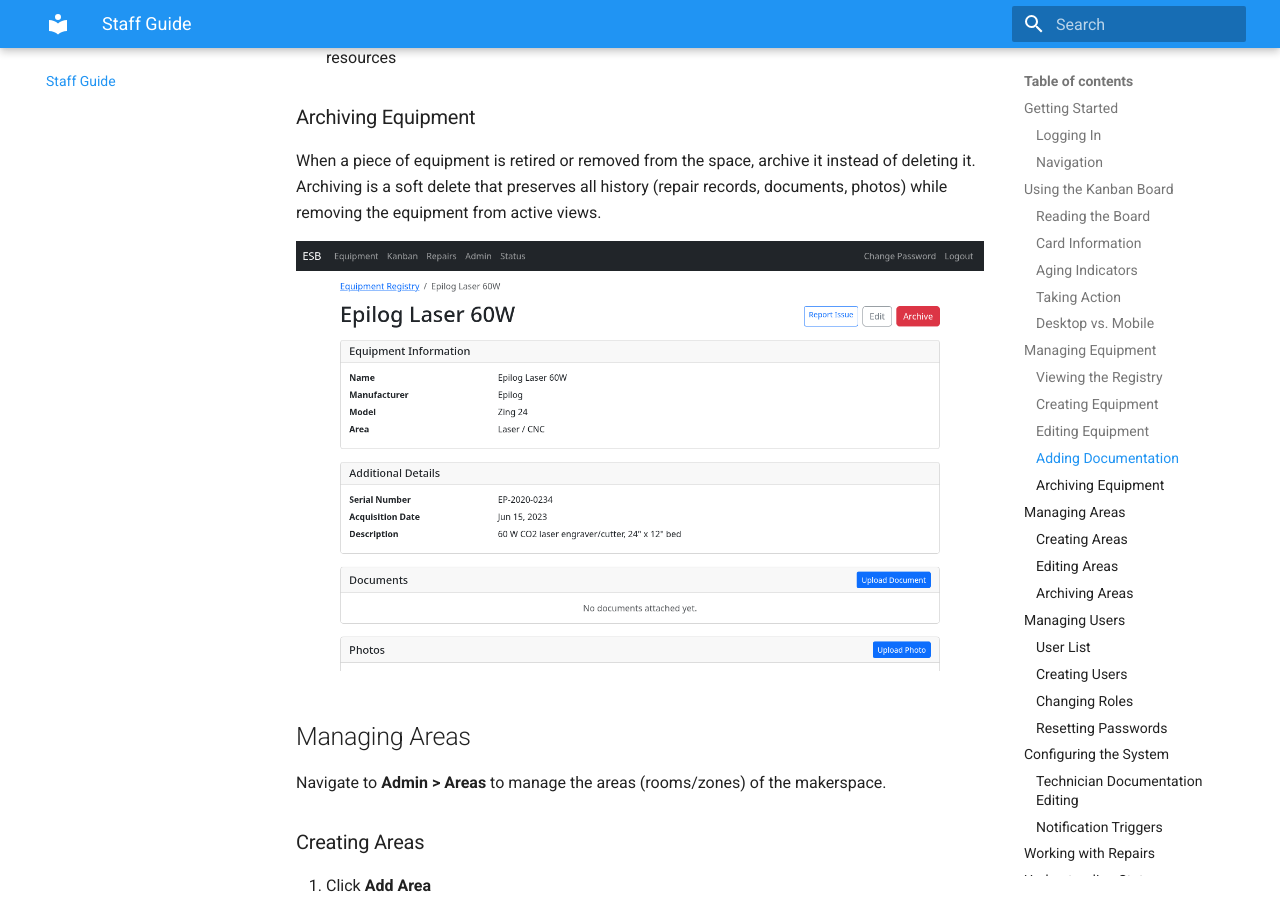
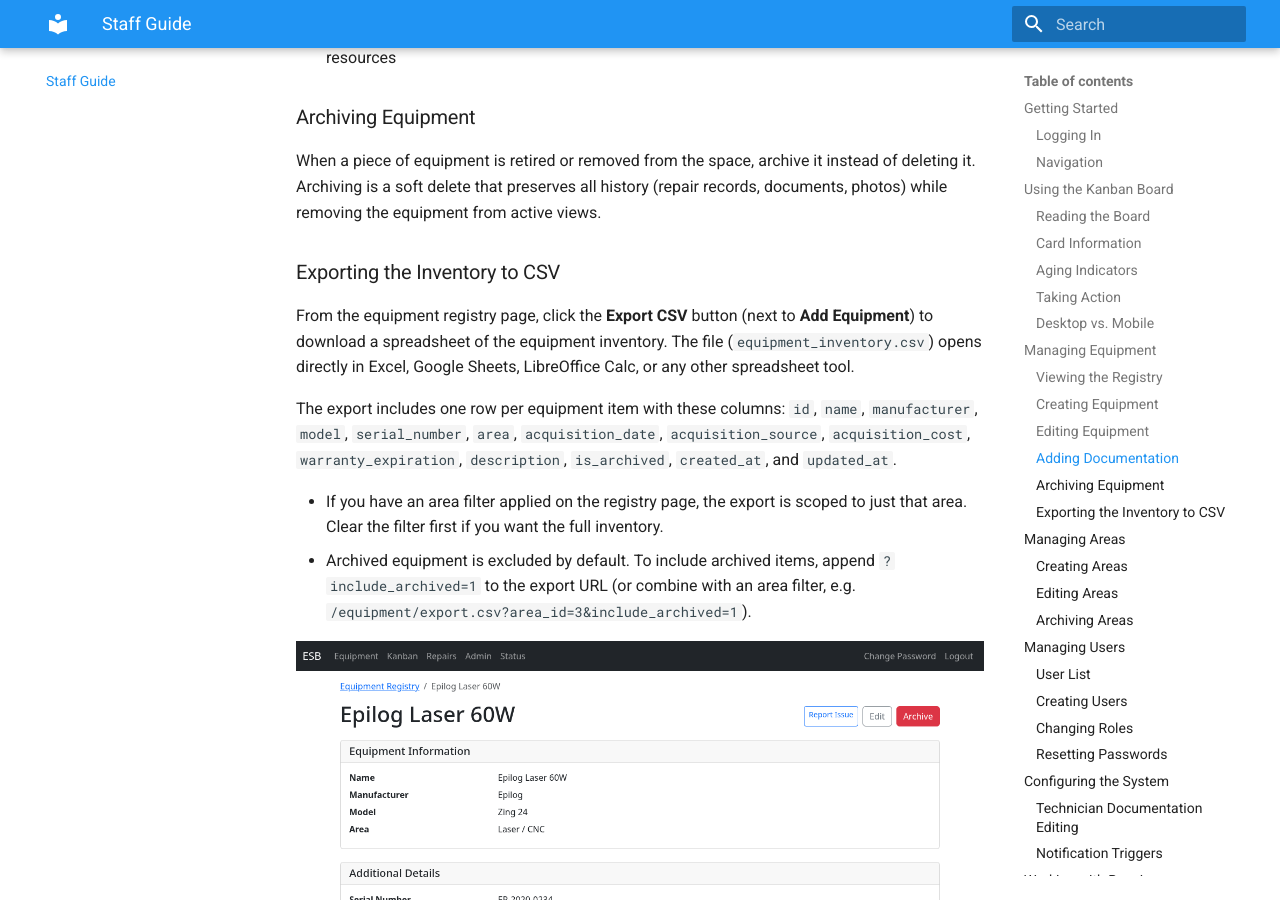
Before and after one commit to jantman/equipment-status-board, an MkDocs documentation site: the page built from docs/staff.md, in a window 1280 px wide and 900 px high, scrolled down 3935 px. Built offline with MkDocs 1.6.1 and Material for MkDocs 9.7.7, drawn with Linux system fonts in a browser that asks for light colours.

Commit message:
Issue #24: document CSV equipment inventory export in staff guide
Add a "Exporting the Inventory to CSV" section under Managing Equipment
covering the Export CSV button, the columns produced, and the area/
include_archived URL parameters.

Co-Authored-By: Claude Opus 4.7 (1M context) <noreply@anthropic.com>

```diff
--- a/docs/staff.md
+++ b/docs/staff.md
@@ -112,6 +112,15 @@ From the equipment detail page, you can upload and manage reference materials:
 
 When a piece of equipment is retired or removed from the space, archive it instead of deleting it. Archiving is a soft delete that preserves all history (repair records, documents, photos) while removing the equipment from active views.
 
+### Exporting the Inventory to CSV
+
+From the equipment registry page, click the **Export CSV** button (next to **Add Equipment**) to download a spreadsheet of the equipment inventory. The file (`equipment_inventory.csv`) opens directly in Excel, Google Sheets, LibreOffice Calc, or any other spreadsheet tool.
+
+The export includes one row per equipment item with these columns: `id`, `name`, `manufacturer`, `model`, `serial_number`, `area`, `acquisition_date`, `acquisition_source`, `acquisition_cost`, `warranty_expiration`, `description`, `is_archived`, `created_at`, and `updated_at`.
+
+- If you have an area filter applied on the registry page, the export is scoped to just that area. Clear the filter first if you want the full inventory.
+- Archived equipment is excluded by default. To include archived items, append `?include_archived=1` to the export URL (or combine with an area filter, e.g. `/equipment/export.csv?area_id=3&include_archived=1`).
+
 ![Equipment Detail Page](images/equipment-detail.png)
 
 ## Managing Areas
```
